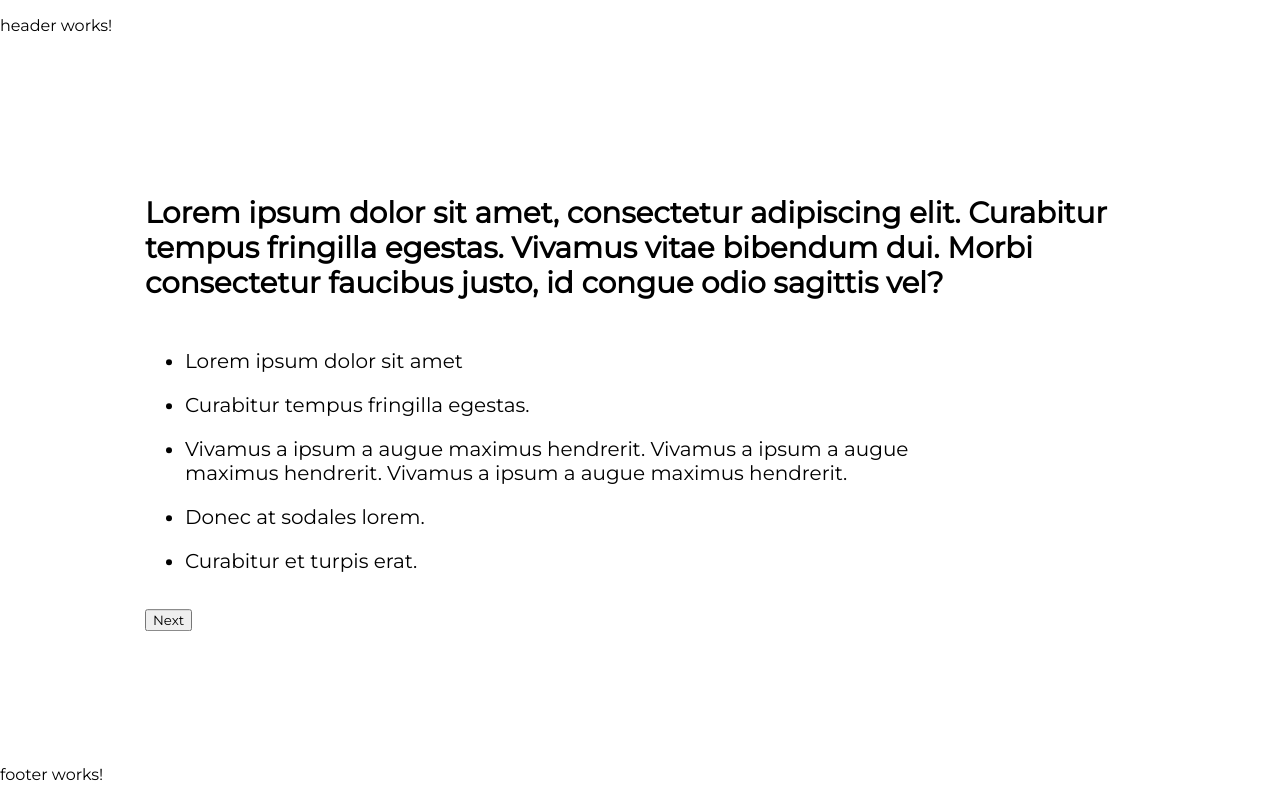
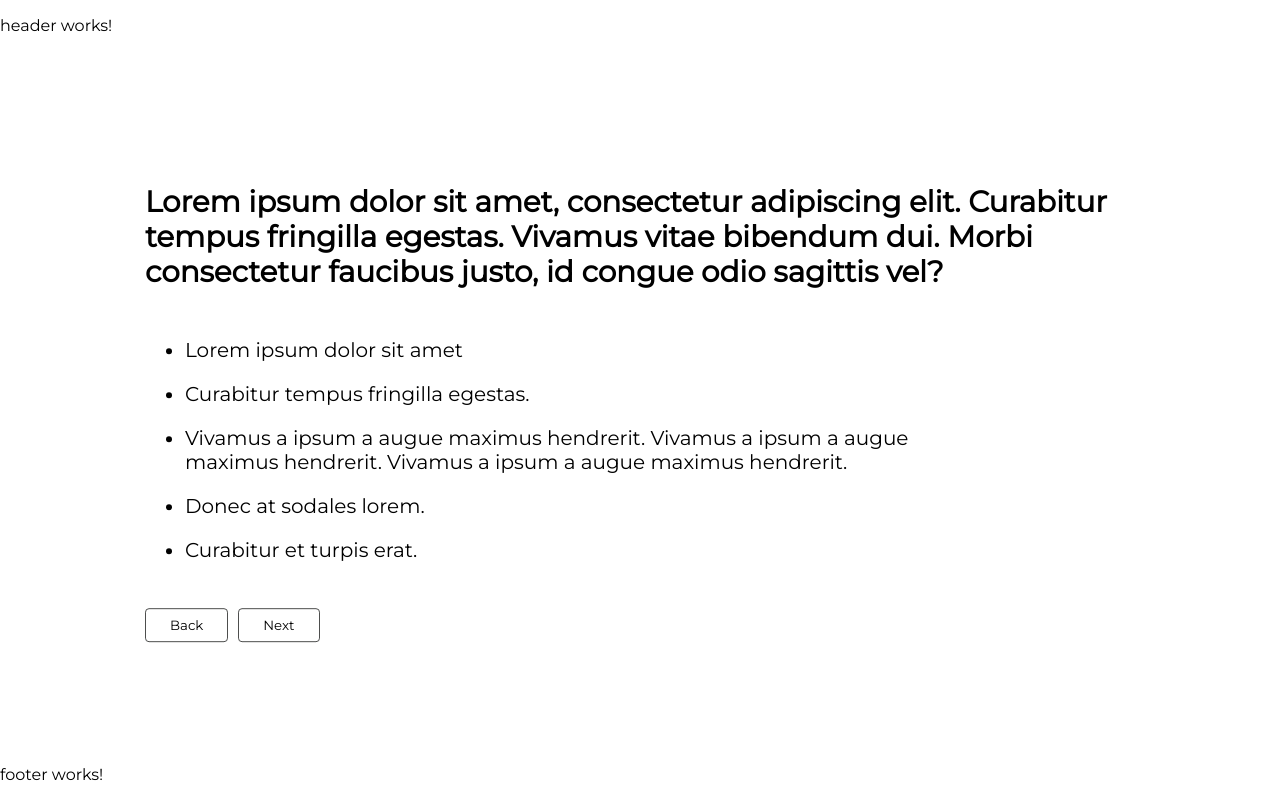
Before and after one commit to kkutepow/quickz, an Angular app in the folder ng-quickz/: page / in a window 1280 px wide. Built offline with nearby package versions, Linux system fonts and the light colour scheme.

Commit message:
control buttons were styled

```diff
--- a/ng-quickz/src/app/components/question-controls/question-controls.component.html
+++ b/ng-quickz/src/app/components/question-controls/question-controls.component.html
@@ -1,3 +1,4 @@
 <p>
-  <button class="button">Next </button>
+  <button class="button-next">Back </button>
+  <button class="button-next">Next </button>
 </p>
--- a/ng-quickz/src/app/components/question-controls/question-controls.component.scss
+++ b/ng-quickz/src/app/components/question-controls/question-controls.component.scss
@@ -0,0 +1,10 @@
+.button-next {
+  background: transparent;
+  border: solid thin #4d4e4d;
+  border-radius: 4px;
+  padding: 8px 24px;
+  margin-top: 10px;
+  margin-right: 10px;
+  cursor: pointer;
+  outline: none;
+}
```
